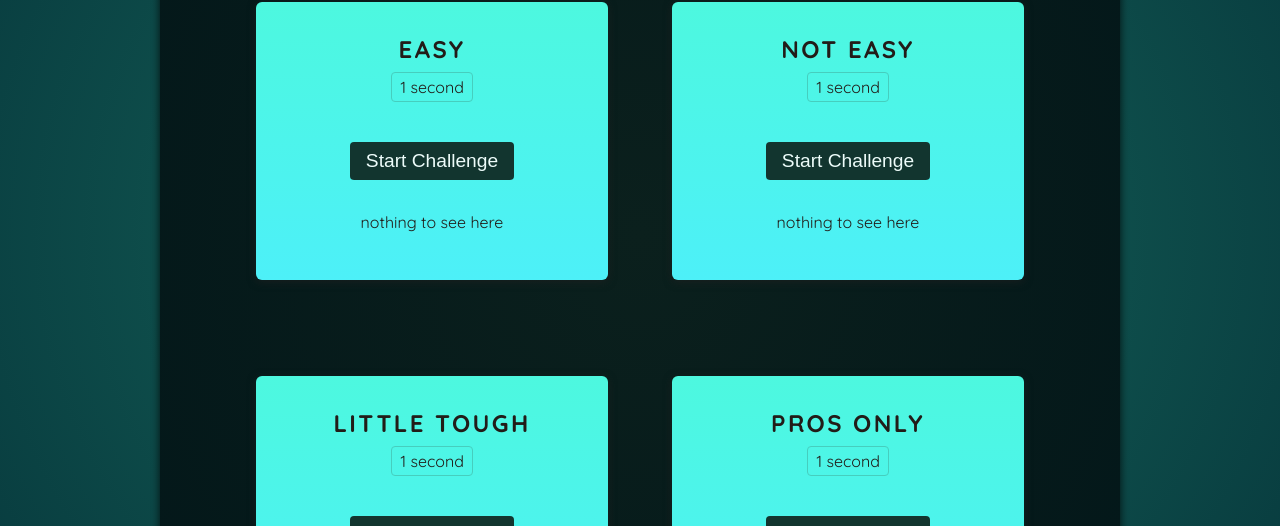
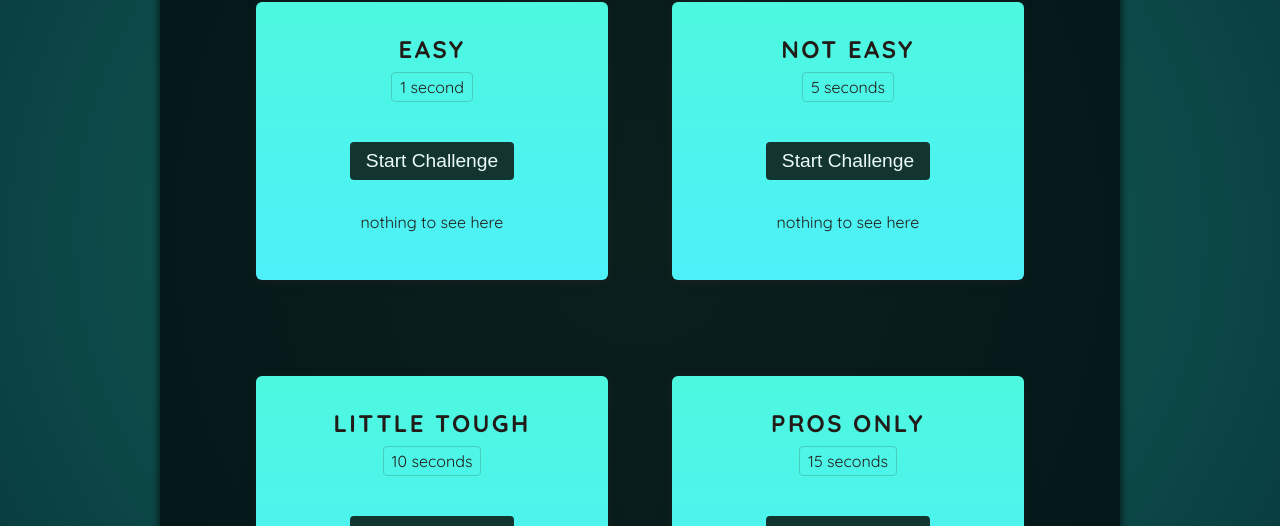
Before and after one commit to IyaadArshad/06-the-almost-final-countdown-udemy, a React (Vite) app: page / in a window 1280 px wide. Shown: the part 330-856 px from the top of the page. Built offline with nearby package versions, Linux system fonts and the light colour scheme; a web font is replaced by a local one.

Commit message:
updates for lecture 140

```diff
--- a/src/App.jsx
+++ b/src/App.jsx
@@ -7,9 +7,9 @@ function App() {
       <Player />
       <div id="challenges">
         <TimerChallenge title="Easy" targetTime={1} />
-        <TimerChallenge title="Not easy" targetTime={1} />
-        <TimerChallenge title="Little tough" targetTime={1} />
-        <TimerChallenge title="Pros only" targetTime={1} />
+        <TimerChallenge title="Not easy" targetTime={5} />
+        <TimerChallenge title="Little tough" targetTime={10} />
+        <TimerChallenge title="Pros only" targetTime={15} />
       </div>
     </>
   );
--- a/src/components/TimerChallenge.jsx
+++ b/src/components/TimerChallenge.jsx
@@ -1,18 +1,20 @@
-import { useState } from "react";
+import { useState, useRef } from "react";
 
 export default function TimerChallenge({ title, targetTime }) {
+    const timer = useRef()
     const [timerStarted, setTimerStarted] = useState(false)
     const [timerExpired, setTimerExpired] = useState(false);
 
     function handleStart() {
-
-        setTimerStarted(true);
-
-        setTimeout(() => {
+        timer.current = setTimeout(() => {
             setTimerExpired(true);
         }, targetTime * 1000)
 
-        setTimerStarted(false);
+        setTimerStarted(true);
+    }
+
+    function handleStop() {
+        clearTimeout(timer.current)
     }
     return (
         <section className="challenge">
@@ -20,7 +22,7 @@ export default function TimerChallenge({ title, targetTime }) {
             {timerExpired && 'ya lost'}
             <p className="challenge-time">{targetTime} second{targetTime > 1 ? 's' : ''}</p>
             <p>
-                <button onClick={handleStart}>
+                <button onClick={timerStarted ? handleStop : handleStart}>
                     {timerStarted ? 'Stop' : 'Start'} Challenge
                 </button>
             </p>
```
